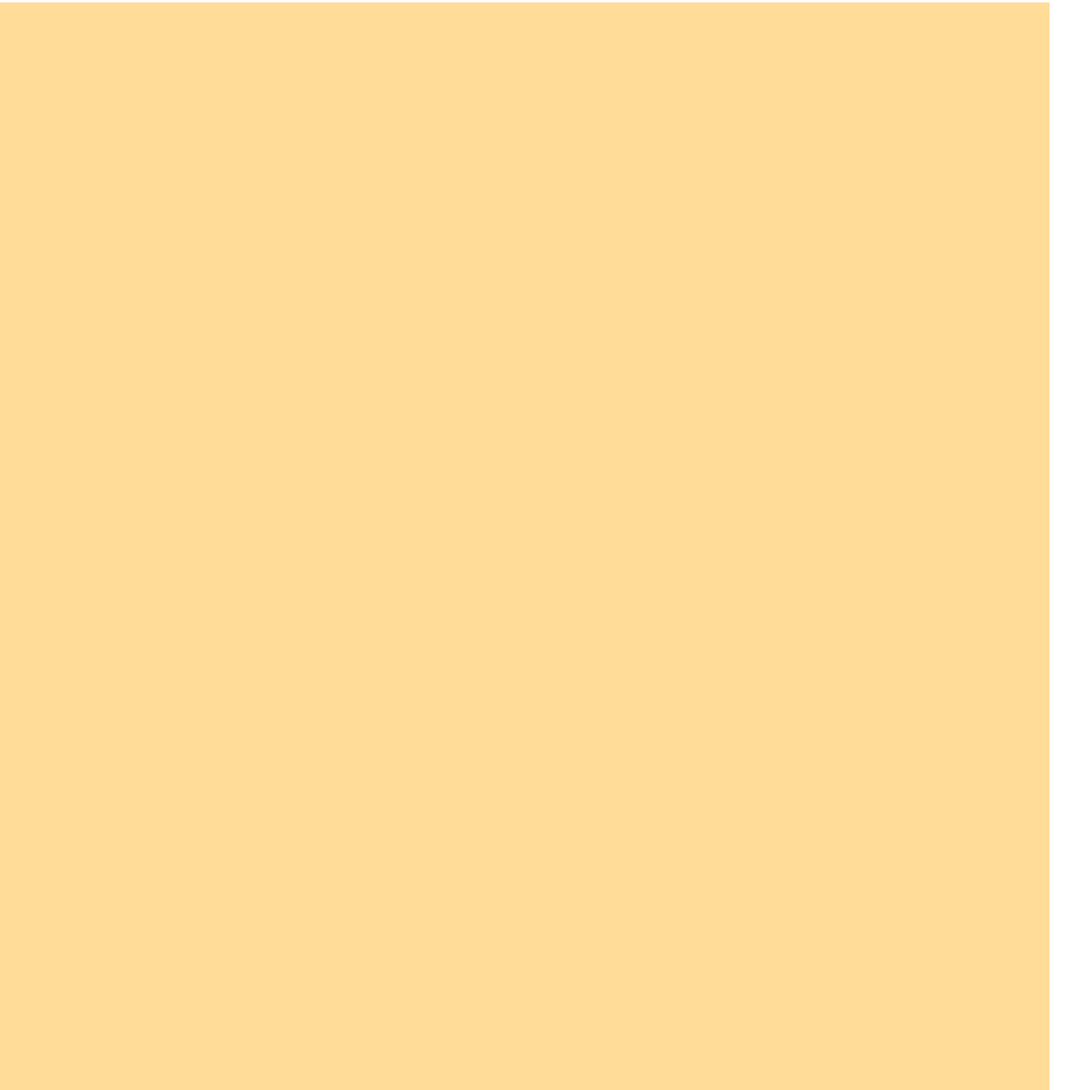
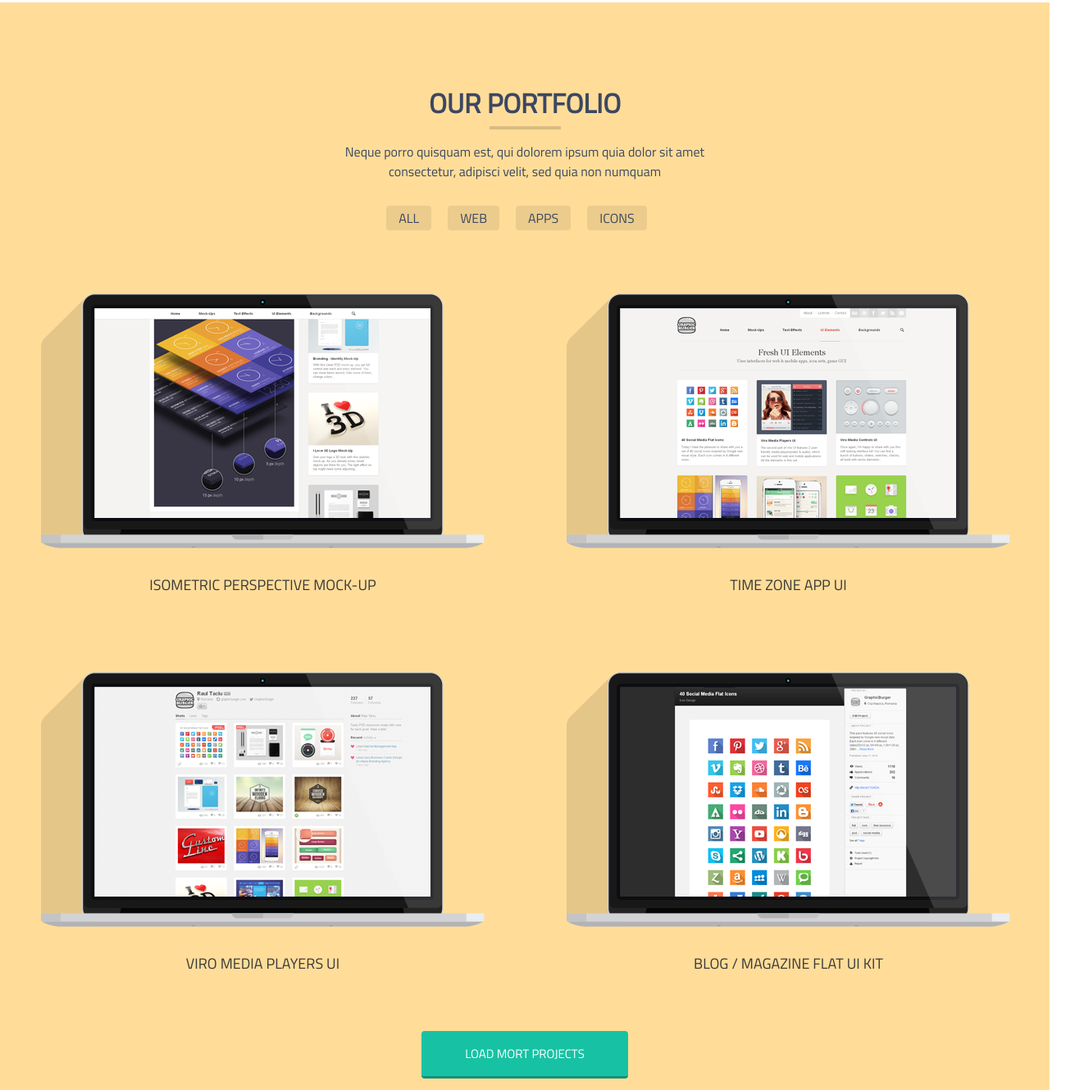
Before and after one commit to ohyoyo/CUDA, a plain HTML site: page index.html in a window 1280 px wide. Shown: the part 2910-4240 px from the top of the page at 82% size, 1322 px wide, since content can reach past the window. Drawn offline with Linux system fonts and the light colour scheme.

Commit message:
add section portfolio

```diff
--- a/asset/css/style.css
+++ b/asset/css/style.css
@@ -385,3 +385,113 @@ section#skills table#skills td.title {
     line-height: 0.75;
     padding-top: 20px;
 }
+/* end section skills
+
+   section portfolio
+*/
+section#portfolio {
+    color: rgb(60, 71, 97);
+    text-align: center;
+    margin: 0 auto;
+}
+
+section#portfolio nav#top {
+    padding-top: 15px;
+}
+
+section#portfolio nav#top h1 {
+    font-size: 33px;
+    top: 50px;
+    position: relative;
+}
+
+section#portfolio nav#top #filet {
+    width: 87px;
+    margin: 0 auto;
+    top: 20px;
+    border-top: 4px solid rgb(0, 0, 0);
+    opacity: 0.149;
+    position: relative;
+}
+
+section#portfolio nav#top #mess {
+    width: 520px;
+    margin: 0 auto;
+    font-size: 16px;
+    top: 35px;
+    position: relative;
+}
+
+section#portfolio lu {
+    position: relative;
+    top: 65px;
+    font-size: 16px;
+    text-transform: uppercase;
+    text-align: center;
+    list-style-type: none;
+    display: inline-block;
+}
+
+section#portfolio lu a li {
+    float: left;
+    color: rgb(60, 71, 97);
+}
+
+section#portfolio lu li {
+    margin-right: 20px;
+    padding: 3px 15px;
+    border-radius: 4px;
+    background-color: rgba(0, 0, 0, 0.078);
+
+}
+
+section#portfolio lu li:hover {
+    background-color: rgb(255, 255, 255);
+    padding: 3px 15px;
+    border-radius: 4px;
+}
+
+ section#portfolio #portfolio  {
+    margin: 0 auto;
+    width: 1322px;
+    display: block;
+    display: inline-block;
+    padding-top: 120px;
+}
+
+section#portfolio #portfolio .padding-screen {
+    padding-bottom: 65px;
+}
+
+section#portfolio #portfolio figure {
+    float: left;
+    padding-right: 10px;
+    padding-left: 10px;
+}
+
+section#portfolio #portfolio figcaption {
+    color: rgb(57, 57, 57);
+    margin-top: 29px;
+    text-decoration: none;
+    font-size: 18px;
+    text-transform: uppercase;
+    line-height: 1.083;
+}
+
+section#portfolio .buttonShap {
+    background-color: rgb(23, 194, 164);
+    width: 220px;
+    margin: 0 auto;
+    padding: 16px;
+    color: rgb(255, 255, 255);
+    font-size: 15px;
+    margin-top: 50px;
+    border-radius: 4px;
+    border-bottom-style: solid;
+    border-bottom-color: rgba(0, 0, 0, 0.25);
+    text-transform: uppercase;
+}
+
+section#portfolio .buttonShap:hover {
+    border-bottom-color: rgb(23, 194, 164);
+}
--- a/index.html
+++ b/index.html
@@ -148,7 +148,44 @@
             </table>
         </section>
         <section id="portfolio">
-
+            <nav id="top">
+                <h1>OUR PORTFOLIO</h1>
+                <div id="filet"></div>
+                <div id="mess">Neque porro quisquam est, qui dolorem ipsum quia dolor sit amet consectetur, adipisci velit, sed quia non numquam</div>
+                <lu>
+                    <a href="#">
+                       <li>all</li>
+                    </a>
+                    <a href="#">
+                        <li>web</li>
+                    </a>
+                    <a href="#">
+                        <li>apps</li>
+                    </a>
+                    <a href="#">
+                        <li>icons</li>
+                    </a>
+                </lu>
+            </nav>
+            <div id="portfolio">
+                <figure class="padding-screen">
+                    <img src="asset/img/views/1.png">
+                    <figcaption>Isometric Perspective Mock-Up</figcaption>
+                </figure>
+                <figure class="padding-screen">
+                    <img src="asset/img/views/2.png">
+                    <figcaption>Time Zone App UI</figcaption>
+                </figure>
+                <figure>
+                    <img src="asset/img/views/3.png">
+                    <figcaption>Viro Media Players UI</figcaption>
+                </figure>
+                <figure>
+                    <img src="asset/img/views/4.png">
+                    <figcaption>Blog / Magazine Flat UI Kit</figcaption>
+                </figure>
+            </div>
+            <div class="buttonShap">load mort projects</div>
         </section>
         <section id="testimonials">
 
```
Also changed, not shown: asset/img/views/1.png (added), asset/img/views/2.png (added), asset/img/views/3.png (added), asset/img/views/4.png (added).
